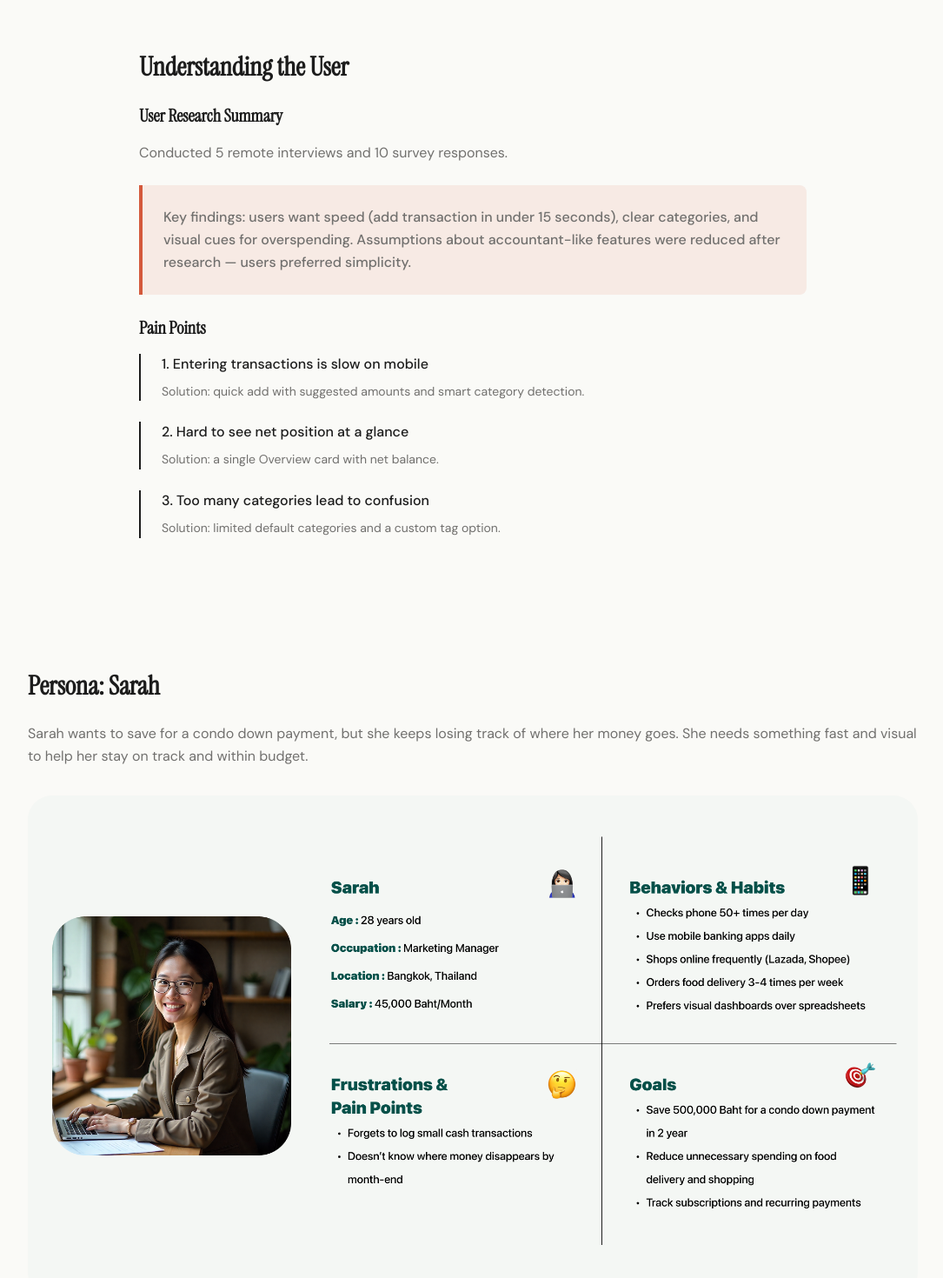
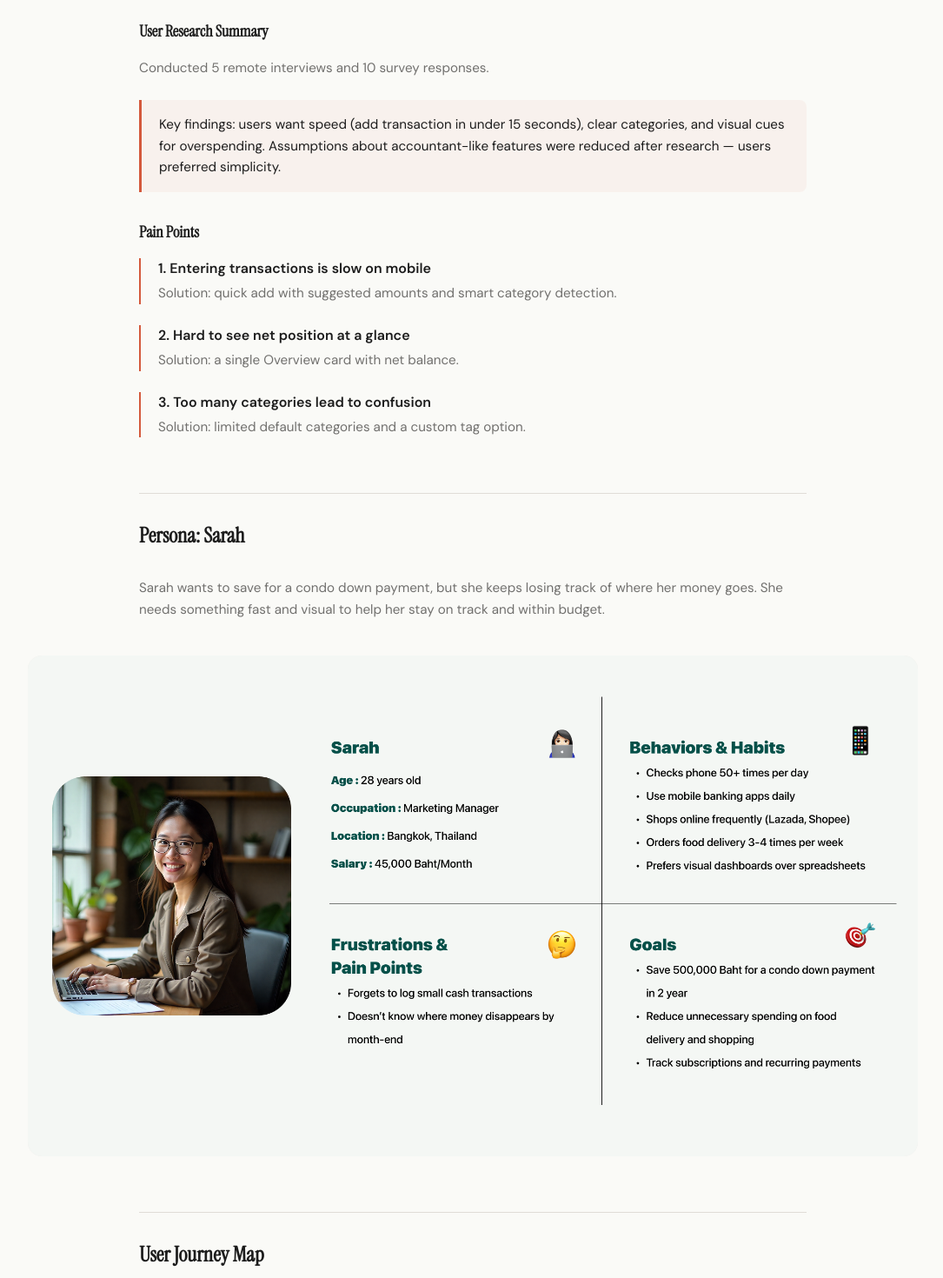
Before and after one commit to pimsiripat/siripatwebsite, a Next.js app: page /projects/ledger in a window 1280 px wide. Shown: the part 1780-3250 px from the top of the page at 87% size, without its empty margins (96-1181 px from the left). Built offline with nearby package versions, Linux system fonts and the light colour scheme; no server answers.

Commit message:
Simplify MDX components from 16 to 6
Co-Authored-By: Claude Sonnet 4.6 <noreply@anthropic.com>

```diff
--- a/src/components/mdx/index.tsx
+++ b/src/components/mdx/index.tsx
@@ -1,87 +1,57 @@
 import Image from "next/image";
 import React from "react";
 
-// --- Layout Components ---
+// --- Kept Components (6) ---
 
-function Section({
-  bg,
-  children,
-}: {
-  bg?: string;
-  children: React.ReactNode;
-}) {
+function Callout({ children }: { children: React.ReactNode }) {
   return (
-    <section className={`px-6 py-16 ${bg === "card" ? "bg-pink-light" : ""}`}>
+    <div className="bg-accent/5 border-l-3 border-accent px-5 py-4 rounded-r-lg mb-8 [&>p]:mb-0 [&>p]:text-fg">
       {children}
-    </section>
-  );
-}
-
-function Narrow({
-  children,
-  className,
-}: {
-  children: React.ReactNode;
-  className?: string;
-}) {
-  return (
-    <div className={`max-w-3xl mx-auto ${className || ""}`}>{children}</div>
-  );
-}
-
-function Wide({
-  children,
-  className,
-}: {
-  children: React.ReactNode;
-  className?: string;
-}) {
-  return (
-    <div className={`max-w-5xl mx-auto ${className || ""}`}>{children}</div>
-  );
-}
-
-// --- Content Components ---
-
-function ProjectImage({
-  src,
-  alt,
-  cover,
-  priority,
-}: {
-  src: string;
-  alt: string;
-  cover?: boolean;
-  priority?: boolean;
-}) {
-  return (
-    <div className="max-w-6xl mx-auto mt-8">
-      <div className="relative aspect-[16/9] rounded-[28px] overflow-hidden bg-pink-light">
-        <Image
-          src={src}
-          alt={alt}
-          fill
-          className={cover ? "object-cover" : "object-contain"}
-          priority={priority}
-        />
-      </div>
     </div>
   );
 }
 
-function TwoColumn({ children }: { children: React.ReactNode }) {
-  return <div className="grid md:grid-cols-2 gap-12">{children}</div>;
+function Finding({
+  title,
+  children,
+}: {
+  title: string;
+  children?: React.ReactNode;
+}) {
+  return (
+    <div className="border-l-2 border-accent pl-5 mb-6">
+      <p className="font-semibold text-fg mb-1">{title}</p>
+      {children && (
+        <div className="text-muted text-sm leading-relaxed [&>p]:mb-0">
+          {children}
+        </div>
+      )}
+    </div>
+  );
 }
 
-function Column({ children }: { children: React.ReactNode }) {
-  return <div>{children}</div>;
+function StatsGrid({
+  items,
+}: {
+  items: { label: string; value: string }[];
+}) {
+  return (
+    <div className="grid grid-cols-2 md:grid-cols-3 gap-3 mb-10">
+      {items.map((item) => (
+        <div key={item.label} className="bg-surface p-5 rounded-xl">
+          <p className="text-[0.7rem] uppercase tracking-[0.15em] text-muted mb-1">
+            {item.label}
+          </p>
+          <p className="font-semibold text-fg">{item.value}</p>
+        </div>
+      ))}
+    </div>
+  );
 }
 
-function Callout({ children }: { children: React.ReactNode }) {
+function TwoCol({ children }: { children: React.ReactNode }) {
   return (
-    <div className="bg-accent/10 border-l-4 border-accent p-6 rounded-r-lg mb-6 font-medium [&>p]:mb-0">
-      {children}
-    </div>
+    <div className="grid md:grid-cols-2 gap-10 mb-8">{children}</div>
   );
 }
 
@@ -117,137 +87,72 @@ function FigmaLink({
   );
 }
 
-function Finding({
-  title,
-  children,
+function ProjectImage({
+  src,
+  alt,
+  cover,
+  priority,
 }: {
-  title: string;
-  children: React.ReactNode;
+  src: string;
+  alt: string;
+  cover?: boolean;
+  priority?: boolean;
 }) {
   return (
-    <div className="border-l-2 border-accent pl-6 mb-6">
-      <p className="font-medium mb-2">{title}</p>
-      <div className="text-muted text-sm [&>p]:mb-0">{children}</div>
+    <div className="max-w-5xl mx-auto my-10">
+      <div className="relative aspect-[16/9] rounded-2xl overflow-hidden bg-surface">
+        <Image
+          src={src}
+          alt={alt}
+          fill
+          className={cover ? "object-cover" : "object-contain"}
+          priority={priority}
+        />
+      </div>
     </div>
   );
 }
 
-function PainPoint({
-  title,
-  children,
-}: {
-  title: string;
-  children?: React.ReactNode;
-}) {
+// --- Stub Components (removed, kept for backward compat until MDX files are updated) ---
+
+function Section({ children }: { children?: React.ReactNode }) {
+  return <div className="mb-8">{children}</div>;
+}
+function Narrow({ children }: { children?: React.ReactNode }) {
+  return <div className="max-w-3xl mx-auto">{children}</div>;
+}
+function Wide({ children }: { children?: React.ReactNode }) {
+  return <div className="max-w-5xl mx-auto">{children}</div>;
+}
+function TwoColumn({ children }: { children?: React.ReactNode }) {
+  return <div className="grid md:grid-cols-2 gap-10 mb-8">{children}</div>;
+}
+function Column({ children }: { children?: React.ReactNode }) {
+  return <div>{children}</div>;
+}
+function PainPoint({ title, children }: { title: string; children?: React.ReactNode }) {
   return (
-    <div className="border-l-2 border-subtle pl-6 mb-6">
-      <p className="font-medium mb-2">{title}</p>
-      {children && <div className="text-muted text-sm [&>p]:mb-0">{children}</div>}
+    <div className="border-l-2 border-accent pl-5 mb-6">
+      <p className="font-semibold text-fg mb-1">{title}</p>
+      {children && <div className="text-muted text-sm leading-relaxed [&>p]:mb-0">{children}</div>}
     </div>
   );
 }
-
-function StatsGrid({
-  items,
-  cardBg,
-}: {
-  items: { label: string; value: string }[];
-  cardBg?: "background" | "card";
-}) {
-  const bgClass = cardBg === "background" ? "bg-cream" : "bg-pink-light";
-  return (
-    <div className="grid md:grid-cols-3 gap-6 mb-12">
-      {items.map((item) => (
-        <div key={item.label} className={`${bgClass} p-6 rounded-lg`}>
-          <p className="text-xs text-muted uppercase tracking-wider mb-1">
-            {item.label}
-          </p>
-          <p className="font-medium">{item.value}</p>
-        </div>
-      ))}
-    </div>
-  );
+function AccessibilityGrid({ children }: { children?: React.ReactNode }) {
+  return <div className="grid md:grid-cols-3 gap-8 mb-8">{children}</div>;
 }
-
-function AccessibilityGrid({ children }: { children: React.ReactNode }) {
-  return <div className="grid md:grid-cols-3 gap-8">{children}</div>;
-}
-
-function AccessibilityItem({
-  title,
-  icon,
-  children,
-}: {
-  title: string;
-  icon?: "eye" | "list" | "mobile";
-  children: React.ReactNode;
-}) {
-  const icons = {
-    eye: (
-      <>
-        <path
-          strokeLinecap="round"
-          strokeLinejoin="round"
-          strokeWidth={2}
-          d="M15 12a3 3 0 11-6 0 3 3 0 016 0z"
-        />
-        <path
-          strokeLinecap="round"
-          strokeLinejoin="round"
-          strokeWidth={2}
-          d="M2.458 12C3.732 7.943 7.523 5 12 5c4.478 0 8.268 2.943 9.542 7-1.274 4.057-5.064 7-9.542 7-4.477 0-8.268-2.943-9.542-7z"
-        />
-      </>
-    ),
-    list: (
-      <path
-        strokeLinecap="round"
-        strokeLinejoin="round"
-        strokeWidth={2}
-        d="M4 6h16M4 12h16M4 18h7"
-      />
-    ),
-    mobile: (
-      <path
-        strokeLinecap="round"
-        strokeLinejoin="round"
-        strokeWidth={2}
-        d="M12 18h.01M8 21h8a2 2 0 002-2V5a2 2 0 00-2-2H8a2 2 0 00-2 2v14a2 2 0 002 2z"
-      />
-    ),
-  };
-
+function AccessibilityItem({ title, children }: { title: string; icon?: string; children?: React.ReactNode }) {
   return (
     <div>
-      {icon && (
-        <div className="w-12 h-12 bg-accent/10 rounded-lg flex items-center justify-center mb-4">
-          <svg
-            className="w-6 h-6 text-accent"
-            fill="none"
-            stroke="currentColor"
-            viewBox="0 0 24 24"
-          >
-            {icons[icon]}
-          </svg>
-        </div>
-      )}
-      <h3 className="font-bold mb-2">{title}</h3>
+      <p className="font-semibold text-fg mb-2">{title}</p>
       <div className="text-muted text-sm">{children}</div>
     </div>
   );
 }
-
-function NextSteps({ children }: { children: React.ReactNode }) {
-  return <div className="space-y-3 text-muted">{children}</div>;
+function NextSteps({ children }: { children?: React.ReactNode }) {
+  return <div className="space-y-3 text-muted mb-8">{children}</div>;
 }
-
-function Step({
-  number,
-  children,
-}: {
-  number: number;
-  children: React.ReactNode;
-}) {
+function Step({ number, children }: { number: number; children?: React.ReactNode }) {
   return (
     <div className="flex items-start gap-3">
       <span className="text-accent mt-1">{number}.</span>
@@ -255,12 +160,10 @@ function Step({
     </div>
   );
 }
-
-function ImpactList({ children }: { children: React.ReactNode }) {
+function ImpactList({ children }: { children?: React.ReactNode }) {
   return <div className="space-y-3 text-muted mb-6">{children}</div>;
 }
-
-function ImpactItem({ children }: { children: React.ReactNode }) {
+function ImpactItem({ children }: { children?: React.ReactNode }) {
   return (
     <div className="flex items-start gap-3">
       <span className="text-accent mt-1">&bull;</span>
@@ -272,19 +175,20 @@ function ImpactItem({ children }: { children: React.ReactNode }) {
 // --- MDX Component Mapping ---
 
 export const mdxComponents = {
-  // Layout
+  // Custom components
+  Callout,
+  Finding,
+  StatsGrid,
+  TwoCol,
+  FigmaLink,
+  ProjectImage,
+  // Stub components (backward compat — will be removed after Tasks 5-6)
   Section,
   Narrow,
   Wide,
-  // Content
-  ProjectImage,
   TwoColumn,
   Column,
-  Callout,
-  FigmaLink,
-  Finding,
   PainPoint,
-  StatsGrid,
   AccessibilityGrid,
   AccessibilityItem,
   NextSteps,
@@ -293,17 +197,43 @@ export const mdxComponents = {
   ImpactItem,
   // Markdown element overrides
   h2: ({ children }: { children?: React.ReactNode }) => (
-    <h2 className="text-3xl font-bold font-heading mb-6">{children}</h2>
+    <div className="max-w-3xl mx-auto mt-16 mb-8">
+      <div className="border-t border-border mb-8" />
+      <h2 className="text-2xl font-bold font-heading text-fg">{children}</h2>
+    </div>
   ),
   h3: ({ children }: { children?: React.ReactNode }) => (
-    <h3 className="text-xl font-bold font-heading mb-4">{children}</h3>
+    <div className="max-w-3xl mx-auto">
+      <h3 className="text-lg font-bold font-heading text-fg mb-4">{children}</h3>
+    </div>
   ),
   p: ({ children }: { children?: React.ReactNode }) => (
-    <p className="text-muted leading-relaxed mb-6 last:mb-0">{children}</p>
+    <p className="max-w-3xl mx-auto text-muted text-[0.95rem] leading-relaxed mb-6 last:mb-0">
+      {children}
+    </p>
+  ),
+  ul: ({ children }: { children?: React.ReactNode }) => (
+    <ul className="max-w-3xl mx-auto text-muted text-[0.95rem] leading-relaxed mb-6 list-disc pl-5 space-y-2">
+      {children}
+    </ul>
+  ),
+  ol: ({ children }: { children?: React.ReactNode }) => (
+    <ol className="max-w-3xl mx-auto text-muted text-[0.95rem] leading-relaxed mb-6 list-decimal pl-5 space-y-2">
+      {children}
+    </ol>
+  ),
+  strong: ({ children }: { children?: React.ReactNode }) => (
+    <strong className="text-fg font-semibold">{children}</strong>
+  ),
+  hr: () => (
+    <div className="max-w-3xl mx-auto my-12">
+      <div className="border-t border-border" />
+    </div>
   ),
   img: ({ src, alt }: { src?: string; alt?: string }) =>
     src ? (
-      <span className="block relative aspect-[16/9] rounded-[28px] overflow-hidden bg-pink-light my-8">
+      <span className="block max-w-5xl mx-auto my-10">
+        <span className="block relative aspect-[16/9] rounded-2xl overflow-hidden bg-surface">
           <Image
             src={src}
             alt={alt || ""}
@@ -311,5 +241,6 @@ export const mdxComponents = {
             className="object-contain"
           />
         </span>
+      </span>
     ) : null,
 };
```
Lines whose indentation alone changed are shown as unchanged.
